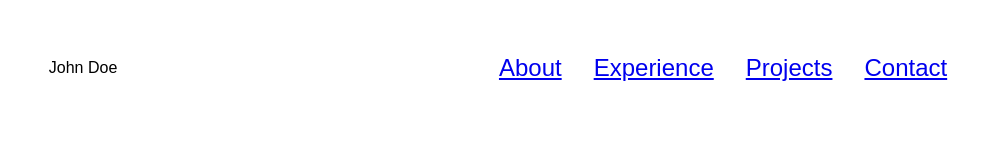
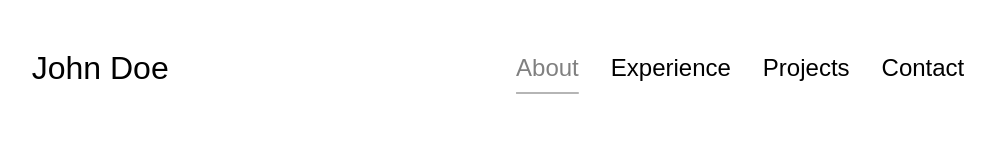
Before and after one commit to Thejshri-A/Portfolio-App-Three, a plain HTML site: page index.html in a window 1280 px wide. In both pictures the pointer is over the link "About". Shown: the whole page, without its empty margins (142-1137 px from the left). Drawn offline with Linux system fonts and the light colour scheme; a web font is replaced by a local one.

Commit message:
Portfolio3 Nav Bar

```diff
--- a/style.css
+++ b/style.css
@@ -41,3 +41,24 @@ nav {
     font-size: 1.5rem;
     list-style: none;
 }
+
+a {
+    color: black;
+    text-decoration: none;
+    text-decoration-color: white ;
+}
+
+a:hover{
+    color: grey;
+    text-decoration: underline;
+    text-underline-offset: 1rem;
+    text-decoration-color: rgb(181, 181, 181);
+}
+
+.logo{
+    font-size: 2rem;
+}
+
+.logo:hover{
+    cursor: default;
+}
```
